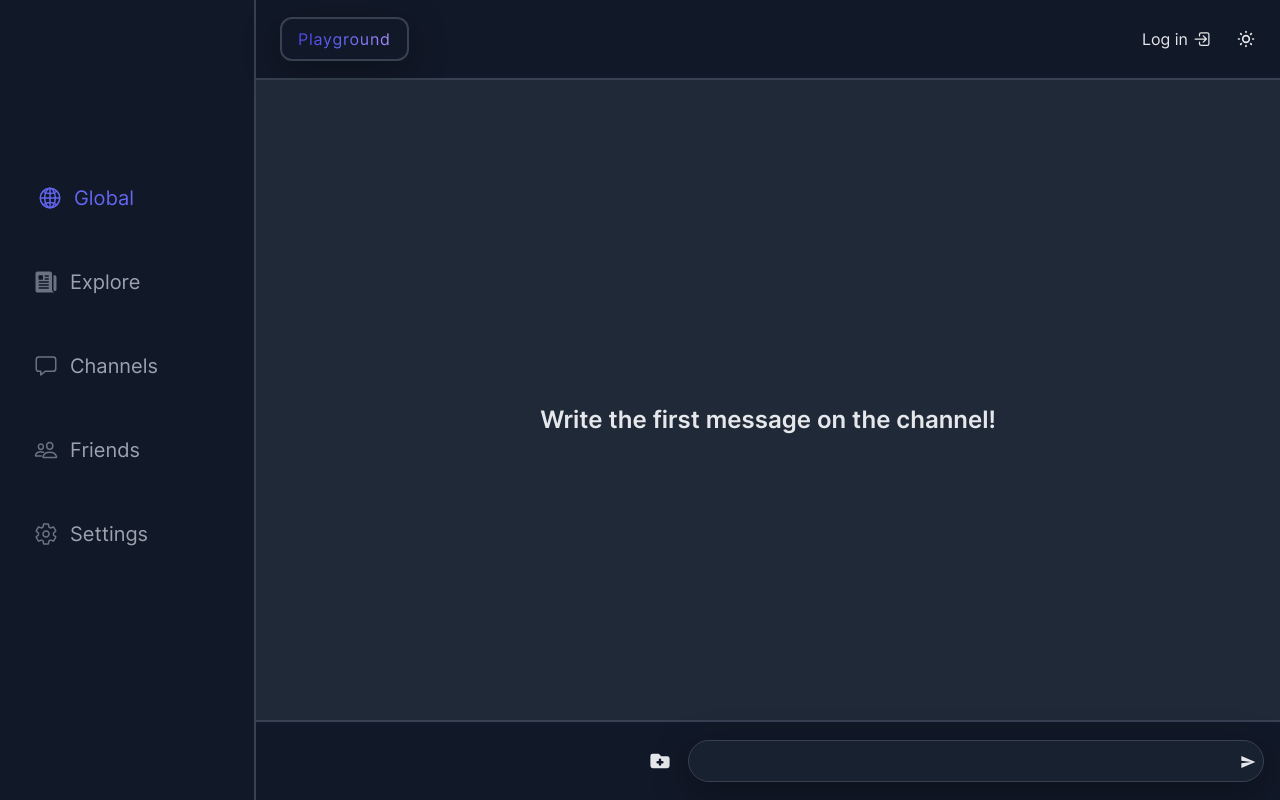
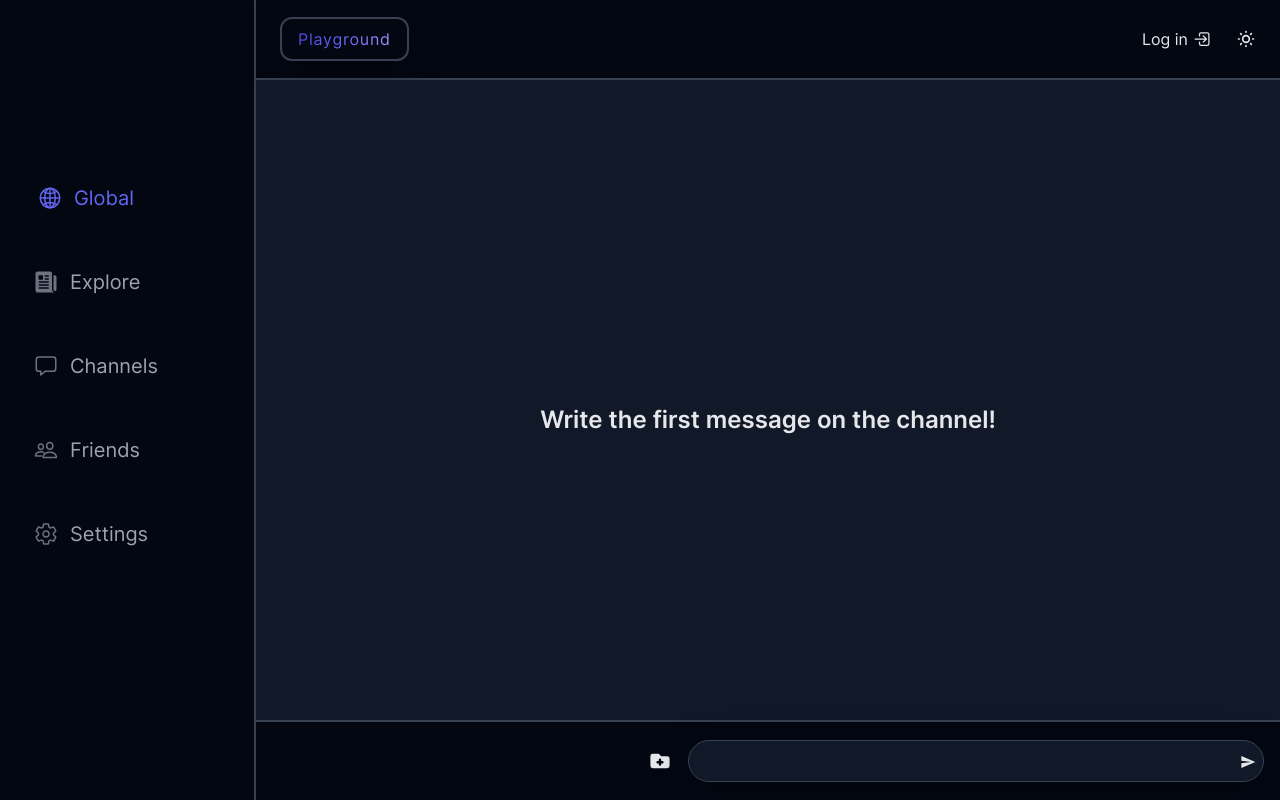
Before and after one commit to zlatanovics1/visualizedev, a Next.js app: page / in a window 1280 px wide. Built offline with nearby package versions, Linux system fonts and the light colour scheme; no server answers; the database is empty.

Commit message:
Changed colors - UI

```diff
--- a/app/(main)/(chat)/settings/SettingsForm.tsx
+++ b/app/(main)/(chat)/settings/SettingsForm.tsx
@@ -75,7 +75,7 @@ export default function SettingsForm({ user }: { user: User }) {
             id="usersname"
             name="username"
             defaultValue={user.username}
-            className="px-3 py-1  bg-white text-gray-400 rounded-md cursor-pointer focus:ring-[1px] focus:ring-indigo-600 outline-none max-w-40"
+            className="px-3 py-1  bg-gray-50 text-gray-400 rounded-md cursor-pointer focus:ring-[1px] focus:ring-indigo-600 outline-none max-w-40"
           />
           <label htmlFor="usersname" aria-label="Change name"></label>
           <br />
@@ -84,7 +84,7 @@ export default function SettingsForm({ user }: { user: User }) {
             name="usersdesc"
             onChange={(e) => setDesc(e.target.value)}
             defaultValue={user.description || "Add description..."}
-            className="mt-4 px-3 py-1 resize-none bg-white text-gray-400 rounded-md cursor-pointer focus:ring-[1px] focus:ring-indigo-600 outline-none"
+            className="mt-4 px-3 py-1 resize-none bg-gray-50 text-gray-400 rounded-md cursor-pointer focus:ring-[1px] focus:ring-indigo-600 outline-none"
           />
           <label htmlFor="usersdesc" aria-label="Change description"></label>
         </div>
--- a/app/globals.css
+++ b/app/globals.css
@@ -111,9 +111,9 @@ body.light {
 
 :root,
 body.dark {
-  --gray-0: #18212f;
-  --gray-50: #111827;
-  --gray-100: #1f2937;
+  --gray-0: #111827;
+  --gray-50: #030712;
+  --gray-100: #111827;
   --gray-200: #374151;
   --gray-300: #4b5563;
   --gray-400: #6b7280;
@@ -155,7 +155,7 @@ img {
 }
 
 .dotted {
-  --dot-bg: #18212f;
+  --dot-bg: #111827;
   --dot-color: #3730a3;
   --dot-size: 1.5px;
   --dot-space: 22px;
--- a/components/ui/Table.tsx
+++ b/components/ui/Table.tsx
@@ -27,7 +27,7 @@ function Table({ children }: { children: React.ReactNode }) {
   return (
     <div
       role="table"
-      className="rounded-md m-6 border-2 border-gray-200 max-w-6xl min-w-96 overflow-x-scroll"
+      className="rounded-md m-6 border-2 mx-auto border-gray-200 max-w-6xl min-w-96 overflow-x-scroll"
     >
       {children}
     </div>
```
